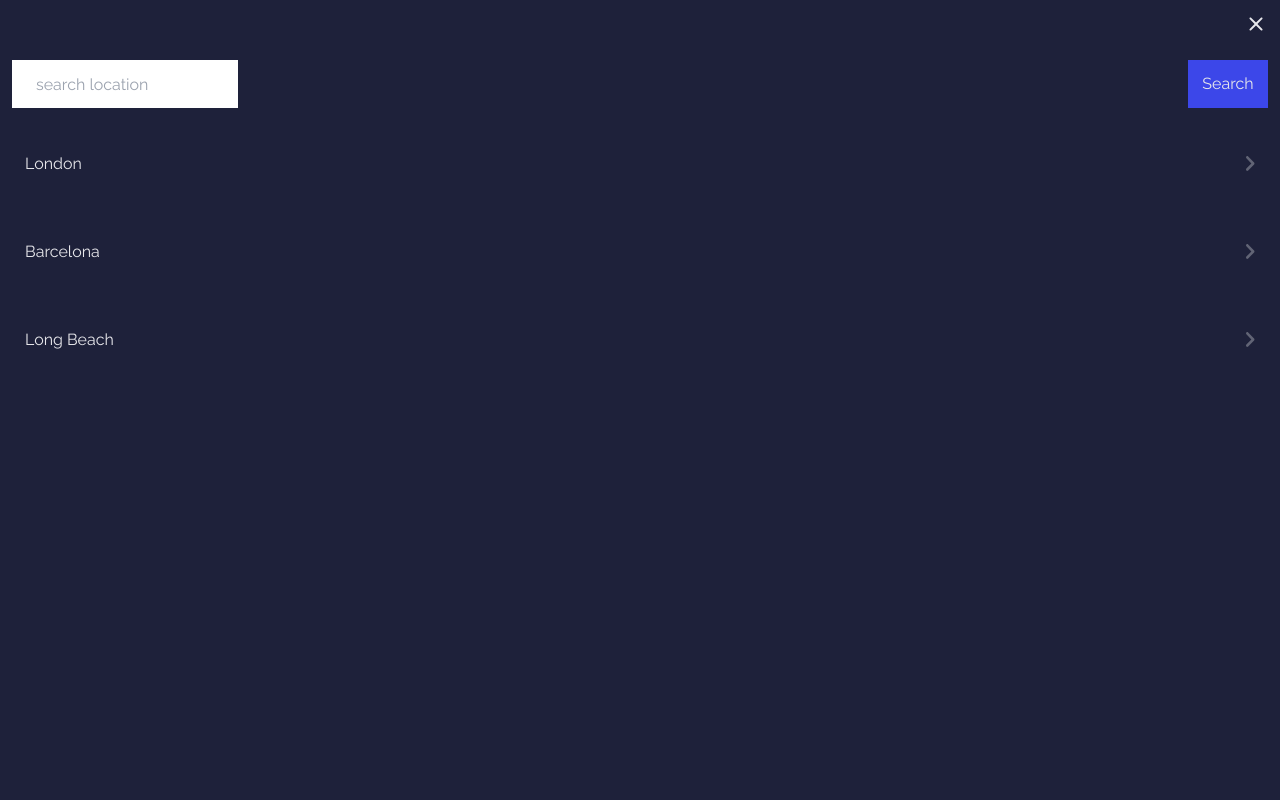
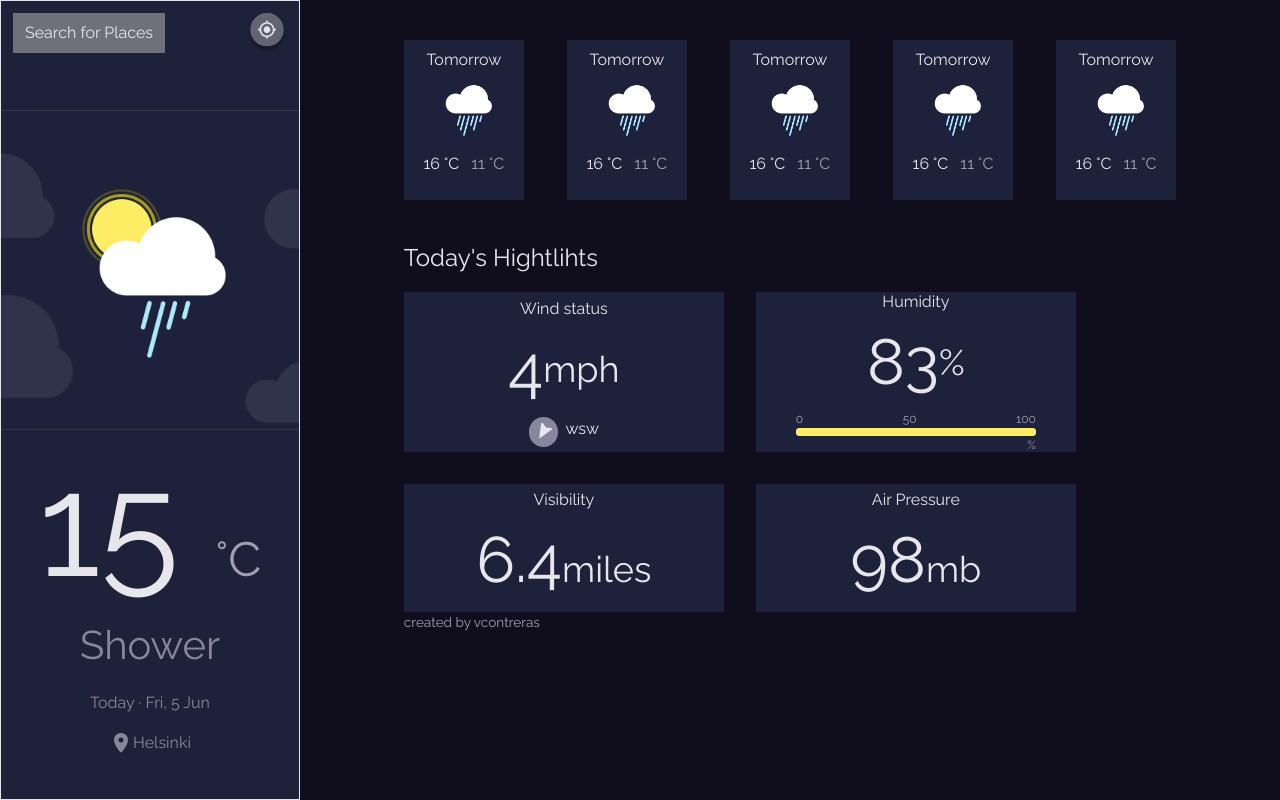
Before and after one commit to contrerastrece/weather-app, a React (Vite) app: page / in a window 1280 px wide. Shown: the top 800 px of the page. Built offline with nearby package versions, Linux system fonts and the light colour scheme.

Commit message:
agregando la funcionalidad del isOpen

```diff
--- a/src/App.jsx
+++ b/src/App.jsx
@@ -1,16 +1,11 @@
-import { useState } from "react";
 import "./App.css";
 import MainResults from "./components/MainResults";
 import Sidebar from "./components/Sidebar";
-import WeatherSearch from "./components/WeatherSearch";
 import { DataProvider } from "./context/dataContext";
-// import {DataProvider} from './context/DataContext'
 
 function App() {
-
   return (
     <DataProvider>
-      <WeatherSearch />
       <div className="md:flex">
         <Sidebar/>
         <MainResults />
--- a/src/components/Sidebar.jsx
+++ b/src/components/Sidebar.jsx
@@ -4,15 +4,16 @@ import gps from '../assets/img/gps.svg'
 import shower from '../assets/img/Shower.png'
 import clouds from '../assets/img/Cloud-background.png'
 import DataContext from '../context/dataContext';
+import WeatherSearch from '../components/WeatherSearch';
 
 const Sidebar = () => {
 
 const [weatherData, setWeatherData] = useState(null);
 const [latitude, setLatitude] = useState(null);
 const [longitude, setLongitude] = useState(null);
+const [isOpen, setIsOpen] = useState(false)
 
 const {data} =useContext(DataContext);
-console.log(data);
 
 const getWeatherData=async()=>{
   const API_KEY='eaa81cef3e751d0ae1fd812e9323c09d';
@@ -51,14 +52,19 @@ useEffect(() => {
 }, [latitude,longitude]);
 
 
+const toggleWeatherSearch=()=>{
+  setIsOpen(!isOpen)
+}
+
+
   return (
-    <div className='h-[100dvh] md:h[100%] w-full relative flex flex-col justify-between items-center md:w-[28rem] bg-[#1E213A] p-3 overflow-hidden'>
+    <div className='h-[100dvh] w-full md:w-[25rem] flex flex-col justify-between items-center bg-[#1E213A] p-3 border overflow-hidden '>
       <div className='w-full h-[2.5rem] flex flex-row justify-between overflow-hidden'>
-        <button className=' bg-[#6E707A] px-3 py-3 text-[#E7E7EB] leading-[0rem]' >Search for Places</button>
+        <button className=' bg-[#6E707A] px-3 py-3 text-[#E7E7EB] leading-[0rem]' onClick={toggleWeatherSearch}>Search for Places</button>
         <button className=''><img src={location} alt="img-location" className='h-[2.5rem]' onClick={handleLocation}/></button>
       </div>
-      <div className='flex items-center justify-center w-[35rem] h-[20rem] overflow-hidden relative' >
-        <div className='bg-center bg-no-repeat bg-cover w-full h-[20rem] absolute' style={{ backgroundImage: `url(${clouds})`,opacity:'0.1'}}></div>
+      <div className='flex items-center justify-center w-[100dvw] md:w-[25rem] h-[20rem] relative overflow-hidden'  >
+        <div className='bg-center bg-no-repeat bg-contain w-[35rem] h-[20rem] absolute border ' style={{ backgroundImage: `url(${clouds})`,opacity:'0.1'}}></div>
         <img src={shower} alt="" className='w-[9.5rem] object-contain opacity-100' />
 
       </div>
@@ -71,7 +77,7 @@ useEffect(() => {
           <p>{weatherData?.name||'Helsinki'}</p>
         </div>
       </div>
-
+      {isOpen&&<WeatherSearch onClose={toggleWeatherSearch}/>}
     </div>
   )
 }
--- a/src/components/WeatherSearch.jsx
+++ b/src/components/WeatherSearch.jsx
@@ -3,7 +3,7 @@ import closeIcon from '../assets/img/close.svg'
 import left from '../assets/img/left.svg'
 import DataContext from '../context/dataContext'
 
-const WeatherSearch = () => {
+const WeatherSearch = ({onClose}) => {
   const [citySearch, setCitySearch] = useState("")
 
 
@@ -12,17 +12,12 @@ const WeatherSearch = () => {
  const handleChange=(e)=>{
   console.log(e.target.value)
   setCitySearch(e.target.value)
-  // handleSearch(e.target.value);
 }
-// const handleSearchWeather=()=>{
-//   console.log(citySearch,"SEARCH")
-//     handleSearch(citySearch)
-// }
 
 
   return (
-    <div className='w-full h-[100dvh] md-[28rem]  p-3 gap-[1.5rem]top-0 left-0 bg-[#1E213A] flex flex-col'>
-     <div className='w-full flex justify-end'><img src={closeIcon} alt="" className='w-[1.5rem] cursor-pointer' /></div>
+    <div className='w-full h-[100dvh] md:w-[25rem] p-3 gap-[1.5rem] absolute top-0 left-[0rem] bg-[#1E213A] flex flex-col'>
+     <div className='w-full flex justify-end'><img src={closeIcon} alt="" className='w-[1.5rem] cursor-pointer' onClick={onClose}/></div>
       <form action="" className='flex w-full justify-between my-[1.5rem]'>
         <input type="text"  className='h-[3rem] p-[1.5rem]' placeholder='search location' value={citySearch} onChange={handleChange}/>
         <button type="button" className='bg-[#3C47E9] h-[3rem] text-[#E7E7EB] text-[1rem] w-[5rem]' onClick={()=>{handleSearch(citySearch)}}>Search</button>
```
